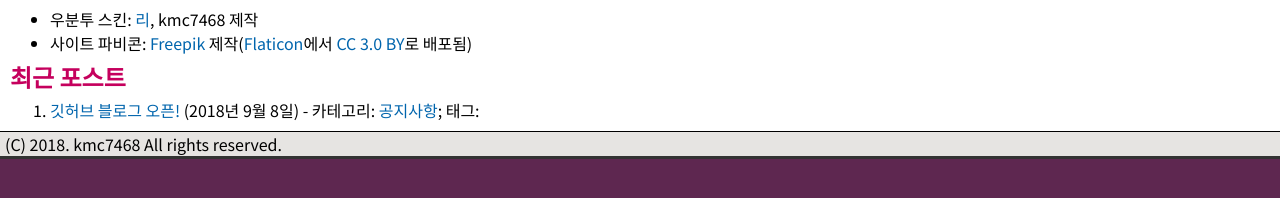
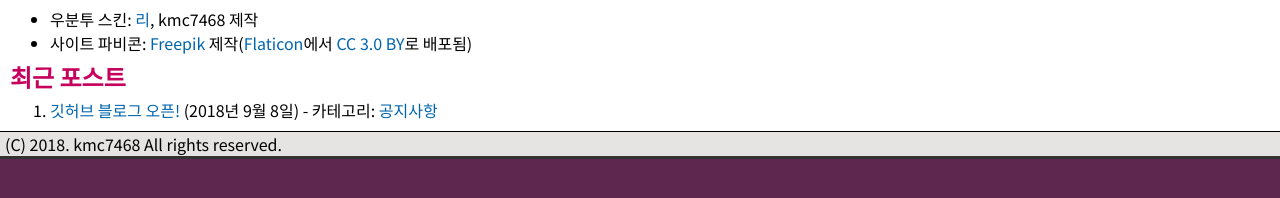
Before and after one commit to kmc7468/kmc7468.github.io, a Jekyll site: the page built from index.md, in a window 1280 px wide. Shown: the part 294-492 px from the top of the page. Built offline with Jekyll 4.4.1, drawn with Linux system fonts in a browser that asks for light colours.

Commit message:
우분투 스킨의 태그 기능에 있던 버그 수정
태그가 없음에도 태그를 출력하려고 하던 버그를 수정하였습니다.

```diff
--- a/_includes/related_posts.html
+++ b/_includes/related_posts.html
@@ -10,9 +10,9 @@
 		{% for post in site.posts %}
 			{% if page.category %}
 				{% if page.category == post.category %}
-					<li><a href="{{ post.url }}">{{ post.title }}</a> ({{ post.date | date: "%Y년 %-m월 %-d일" }}) - 태그: {% assign i = 0 %}{% for tag in post.tag %}{% if i != 0 %}, {% endif %}{% assign i = i | plus: 1 %}<a href="{{ site.baseurl }}/tags#{{ tag }}">{{ tag }}</a>{% endfor %}</li>
+					<li><a href="{{ post.url }}">{{ post.title }}</a> ({{ post.date | date: "%Y년 %-m월 %-d일" }}){% if post.tag %} - 태그: {% assign i = 0 %}{% for tag in post.tag %}{% if i != 0 %}, {% endif %}{% assign i = i | plus: 1 %}<a href="{{ site.baseurl }}/tags#{{ tag }}">{{ tag }}</a>{% endfor %}</li>
 					{% assign i = i | plus: 1 %}
-				{% endif %}
+				{% endif %}{% endif %}
 			{% else %}
 				<li><a href="{{ post.url }}">{{ post.title }}</a> ({{ post.date | date: "%Y년 %-m월 %-d일" }}) - 카테고리:
 					{% for category in site.categories_korean %}
@@ -24,11 +24,12 @@
 						{% endcapture %}
 
 						{% if category_first == post_category %}
-							<a href="{{ site.baseurl }}/categories/{{ category_first }}">{{ category | last }}</a>;
+							<a href="{{ site.baseurl }}/categories/{{ category_first }}">{{ category | last }}</a>{% if post.tag %};{% endif %}
 							{% break %}
 						{% endif %}
-					{% endfor %}태그:
+					{% endfor %}{% if post.tag %}태그:
 					{% assign i = 0 %}{% for tag in post.tag %}{% if i != 0 %}, {% endif %}{% assign i = i | plus: 1 %}<a href="{{ site.baseurl }}/tags#{{ tag }}">{{ tag }}</a>{% endfor %}
+					{% endif %}
 				</li>
 				{% assign i = i | plus: 1 %}
 			{% endif %}
```
Also changed, not shown: _layouts/category.html (+4 -3 lines).
